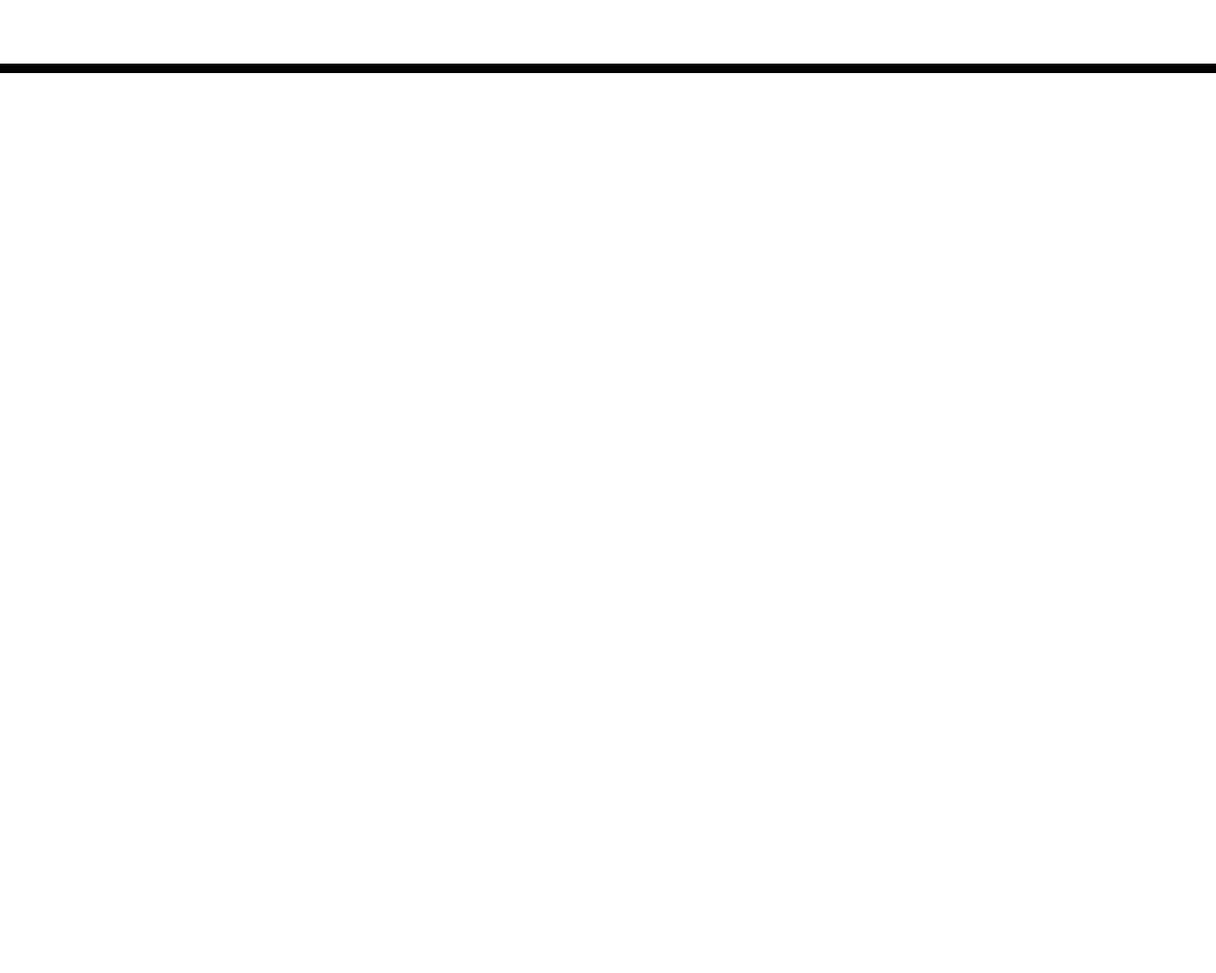
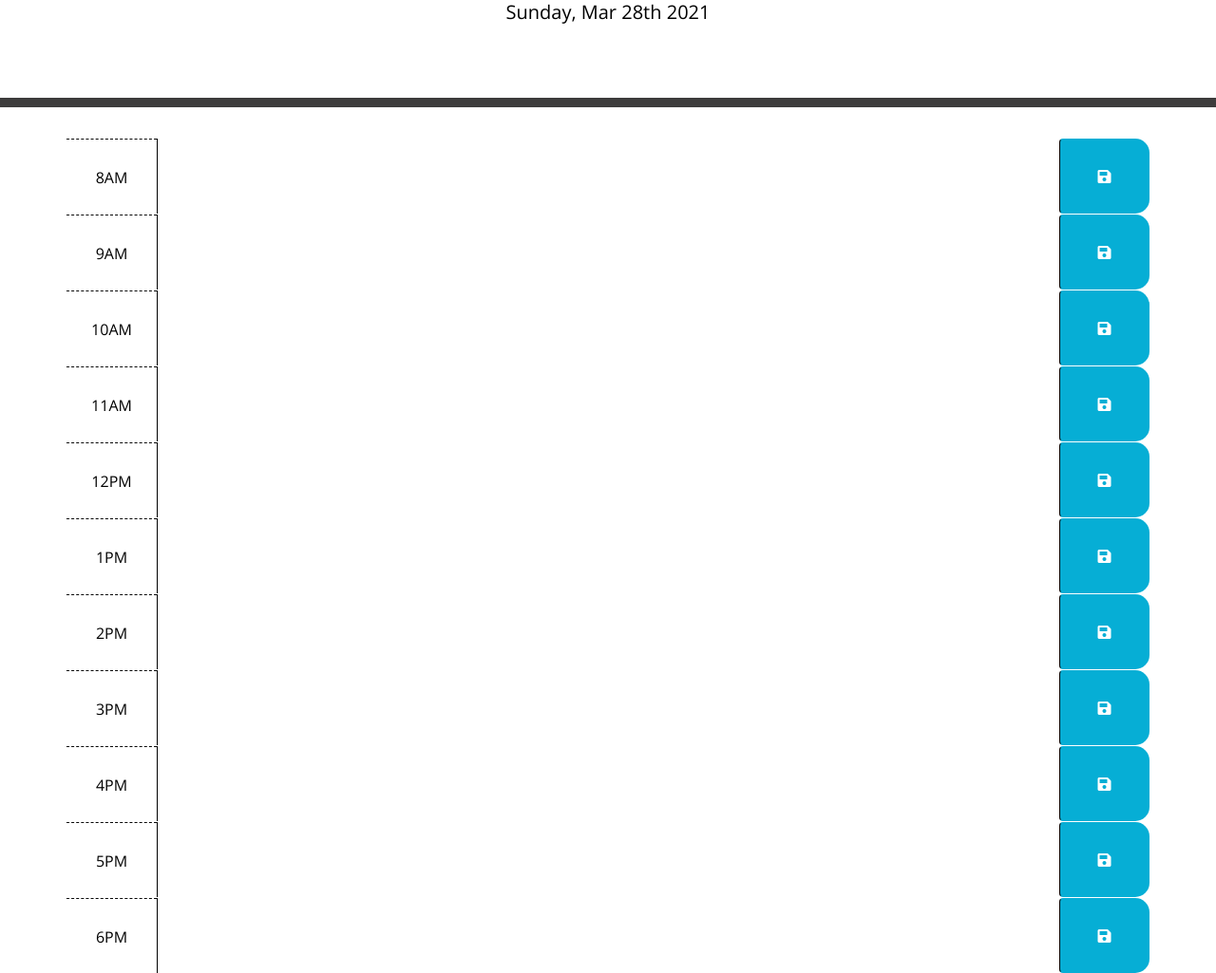
Before and after one commit to sharonealex/WorkDayScheduler, a plain HTML site: page index.html in a window 1280 px wide. Shown: the part 191-1216 px from the top of the page at 95% size. Before the commit the page ends 800 px from the top, so only its background shows below. Drawn offline with nearby package versions, Linux system fonts and the light colour scheme; files that its build step writes are made by us from their sources.

Commit message:
added function to display current date

```diff
--- a/assets/css/style.css
+++ b/assets/css/style.css
@@ -18,7 +18,7 @@ body {
   background-color: transparent;
   color: black;
   border-radius: 0;
-    border-bottom: 10px solid black;
+  border-bottom: 10px solid rgb(61, 60, 60);
 }
 
 .description {
--- /dev/null
+++ b/assets/js/script.js
@@ -0,0 +1,4 @@
+
+//Create and display todays date and day in the specified moment format
+var today = moment().format('dddd, MMM Do YYYY');
+$("#thisDay").html(today);
--- a/index.html
+++ b/index.html
@@ -18,7 +18,7 @@
       href="https://fonts.googleapis.com/css?family=Open+Sans&display=swap"
       rel="stylesheet"
     />
-    <link rel="stylesheet" href="style.css" />
+    <link rel="stylesheet" href="./assets/css/style.css" />
     <title>Work Day Scheduler</title>
   </head>
 
@@ -26,13 +26,101 @@
     <header class="jumbotron">
       <h1 class="display-3">Work Day Scheduler</h1>
       <p class="lead">A simple calendar app for scheduling your work day</p>
-      <p id="currentDay" class="lead"></p>
+      <p id="thisDay" class="lead"></p>
     </header>
     <div class="container">
-      <!-- Timeblocks go here -->
+      <div class="row time-block">
+        <div class="col-md-1 hour">
+            8AM
+        </div>
+        <textarea class="col-md-10 description">
+        </textarea>
+        <button class="btn saveBtn col-md-1"><i class="fas fa-save"></i></button>
+      </div>
+      <div class="row time-block">
+        <div class="col-md-1 hour">
+            9AM
+        </div>
+        <textarea class="col-md-10 description">
+        </textarea>
+        <button class="btn saveBtn col-md-1"><i class="fas fa-save"></i></button>
+      </div>
+      <div  class="row time-block">
+        <div class="col-md-1 hour">
+            10AM
+        </div>
+        <textarea class="col-md-10 description">
+        </textarea>
+        <button class="btn saveBtn col-md-1"><i class="fas fa-save"></i></button>
+      </div>
+      <div class="row time-block">
+        <div class="col-md-1 hour">
+            11AM
+        </div>
+        <textarea class="col-md-10 description">
+        </textarea>
+        <button class="btn saveBtn col-md-1"><i class="fas fa-save"></i></button>
+      </div>
+      <div class="row time-block">
+        <div class="col-md-1 hour">
+            12PM
+        </div>
+        <textarea class="col-md-10 description">
+        </textarea>
+        <button class="btn saveBtn col-md-1"><i class="fas fa-save"></i></button>
+      </div>
+      <div  class="row time-block">
+        <div class="col-md-1 hour">
+            1PM
+        </div>
+        <textarea class="col-md-10 description">
+        </textarea>
+        <button class="btn saveBtn col-md-1"><i class="fas fa-save"></i></button>
+      </div>
+      <div  class="row time-block">
+        <div class="col-md-1 hour">
+            2PM
+        </div>
+        <textarea class="col-md-10 description">
+        </textarea>
+        <button class="btn saveBtn col-md-1"><i class="fas fa-save"></i></button>
+      </div>
+      <div  class="row time-block">
+        <div class="col-md-1 hour">
+            3PM
+        </div>
+        <textarea class="col-md-10 description">
+        </textarea>
+        <button class="btn saveBtn col-md-1"><i class="fas fa-save"></i></button>
+      </div>
+      <div  class="row time-block">
+        <div class="col-md-1 hour">
+            4PM
+        </div>
+        <textarea class="col-md-10 description">
+        </textarea>
+        <button class="btn saveBtn col-md-1"><i class="fas fa-save"></i></button>
+      </div>
+      <div  class="row time-block">
+        <div class="col-md-1 hour">
+            5PM
+        </div>
+        <textarea class="col-md-10 description">
+        </textarea>
+        <button class="btn saveBtn col-md-1"><i class="fas fa-save"></i></button>
+      </div>
+      <div  class="row time-block">
+        <div class="col-md-1 hour">
+            6PM
+        </div>
+        <textarea class="col-md-10 description">
+        </textarea>
+        <button class="btn saveBtn col-md-1"><i class="fas fa-save"></i></button>
+      </div>
     </div>
 
     <script src="https://cdnjs.cloudflare.com/ajax/libs/jquery/3.2.1/jquery.min.js"></script>
     <script src="https://cdnjs.cloudflare.com/ajax/libs/moment.js/2.24.0/moment.min.js"></script>
+    <script src="assets/js/script.js"></script>
   </body>
 </html>
```
Lines whose indentation alone changed are shown as unchanged.
